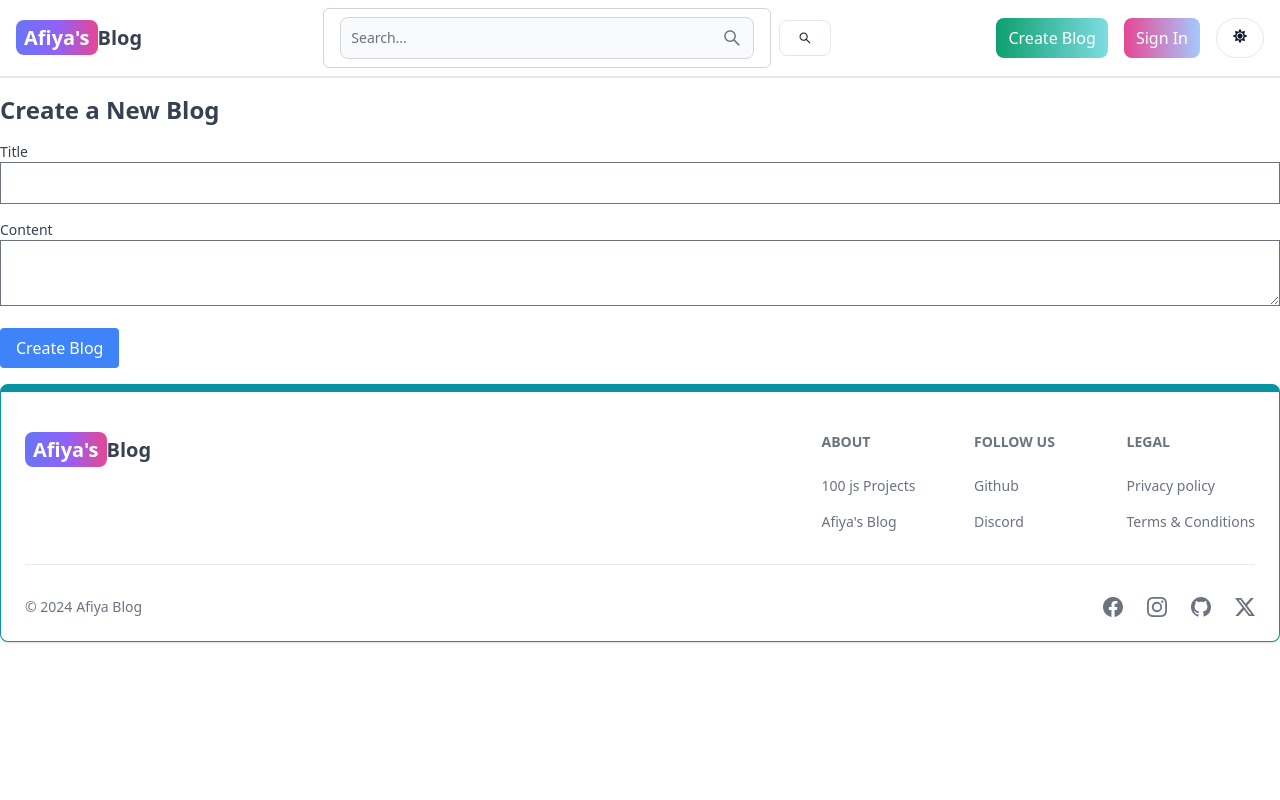
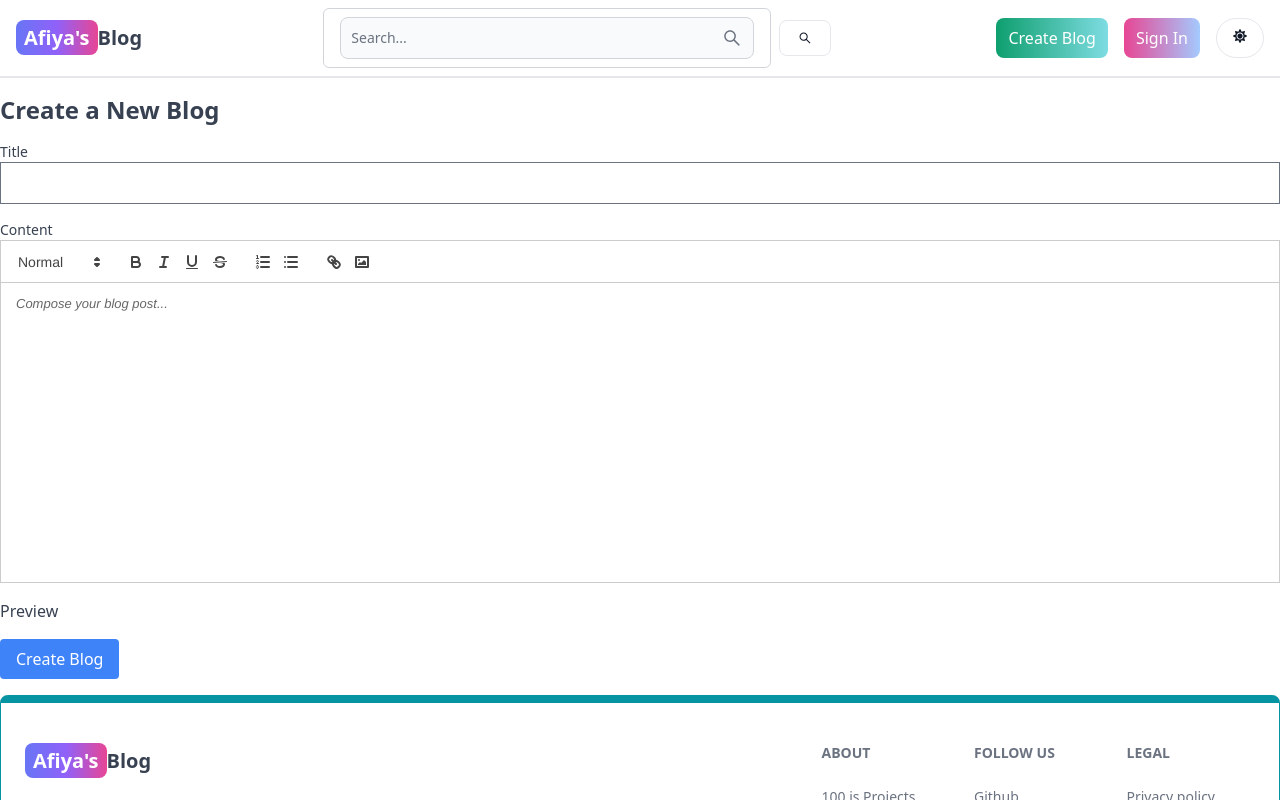
Before and after one commit to Afiya19/react-Blog, a React (Vite) app in the folder client/: page /create-blog in a window 1280 px wide. Shown: the top 800 px of the page. Built offline with nearby package versions, Linux system fonts and the light colour scheme.

Commit message:
Installed Text Editor

```diff
--- a/client/package.json
+++ b/client/package.json
@@ -12,6 +12,7 @@
   "dependencies": {
     "@reduxjs/toolkit": "^2.2.7",
     "flowbite-react": "^0.10.1",
+    "quill": "^2.0.2",
     "react": "^18.3.1",
     "react-dom": "^18.3.1",
     "react-redux": "^9.1.2",
--- a/client/src/App.jsx
+++ b/client/src/App.jsx
@@ -11,6 +11,7 @@ import Footer from './components/Footer';
 import CreateBlog from './components/CreateBlog';
 import BlogList from './components/BlogList';
 import EditBlog from './components/EditBlog';
+import 'quill/dist/quill.snow.css';
 
 export default function App() {
   return (
--- a/client/src/components/CreateBlog.jsx
+++ b/client/src/components/CreateBlog.jsx
@@ -3,16 +3,17 @@ import { useDispatch } from 'react-redux';
 import { createBlog } from '../redux/blog/blogSlice';
 import { useNavigate } from 'react-router-dom';
 import { v4 as uuidv4 } from 'uuid';
+import TextEditor from './TextEditor';  // Import the TextEditor
 
 export default function CreateBlog() {
   const [title, setTitle] = useState('');
-  const [content, setContent] = useState('');
+  const [content, setContent] = useState('');  // This will store editor content
   const dispatch = useDispatch();
   const navigate = useNavigate();
 
   const handleSubmit = (e) => {
     e.preventDefault();
-    const newBlog = { id: uuidv4(), title, content };
+    const newBlog = { id: uuidv4(), title, content };  // Use content from state
     dispatch(createBlog(newBlog));
     navigate('/blogs');
   };
@@ -27,18 +28,13 @@ export default function CreateBlog() {
             type="text"
             value={title}
             onChange={(e) => setTitle(e.target.value)}
-             className="border px-3 py-2 w-full dark:bg-white-800 dark:text-black"
+            className="border px-3 py-2 w-full"
             required
           />
         </div>
         <div className="mb-4">
           <label className="block text-sm font-medium">Content</label>
-          <textarea
-            value={content}
-            onChange={(e) => setContent(e.target.value)}
-            className="border px-3 py-2 w-full dark:bg-white-800 dark:text-black"
-            required
-          />
+          <TextEditor content={content} setContent={setContent} /> {/* Use TextEditor */}
         </div>
         <button type="submit" className="bg-blue-500 text-white px-4 py-2 rounded">
           Create Blog
--- /dev/null
+++ b/client/src/components/TextEditor.jsx
@@ -0,0 +1,37 @@
+import React, { useState, useRef } from 'react';
+import Quill from 'quill';
+
+export default function TextEditor() {
+  const [content, setContent] = useState(''); // State to hold the content
+  const editorRef = useRef(null);
+
+  // Initialize Quill when the component is mounted
+  React.useEffect(() => {
+    const quill = new Quill(editorRef.current, {
+      theme: 'snow',  // Quill has different themes: 'snow' is the default
+      placeholder: 'Compose your blog post...',
+      modules: {
+        toolbar: [
+          [{ header: [1, 2, false] }],
+          ['bold', 'italic', 'underline', 'strike'],
+          [{ list: 'ordered' }, { list: 'bullet' }],
+          ['link', 'image']
+        ]
+      }
+    });
+
+    quill.on('text-change', () => {
+      setContent(quill.root.innerHTML); // Get editor content
+    });
+  }, []);
+
+  return (
+    <div>
+      <div ref={editorRef} style={{ height: '300px' }}></div> {/* Editor container */}
+      <div className="mt-4">
+        <h3>Preview</h3>
+        <div dangerouslySetInnerHTML={{ __html: content }}></div>
+      </div>
+    </div>
+  );
+}
--- a/client/src/index.css
+++ b/client/src/index.css
@@ -1,3 +1,5 @@
+
+
 @tailwind base;
 @tailwind components;
 @tailwind utilities;
```
Also changed, not shown: client/src/pages/About.jsx (line endings or trailing spaces), 1 other file (tests, documents, lock files or other folders).
